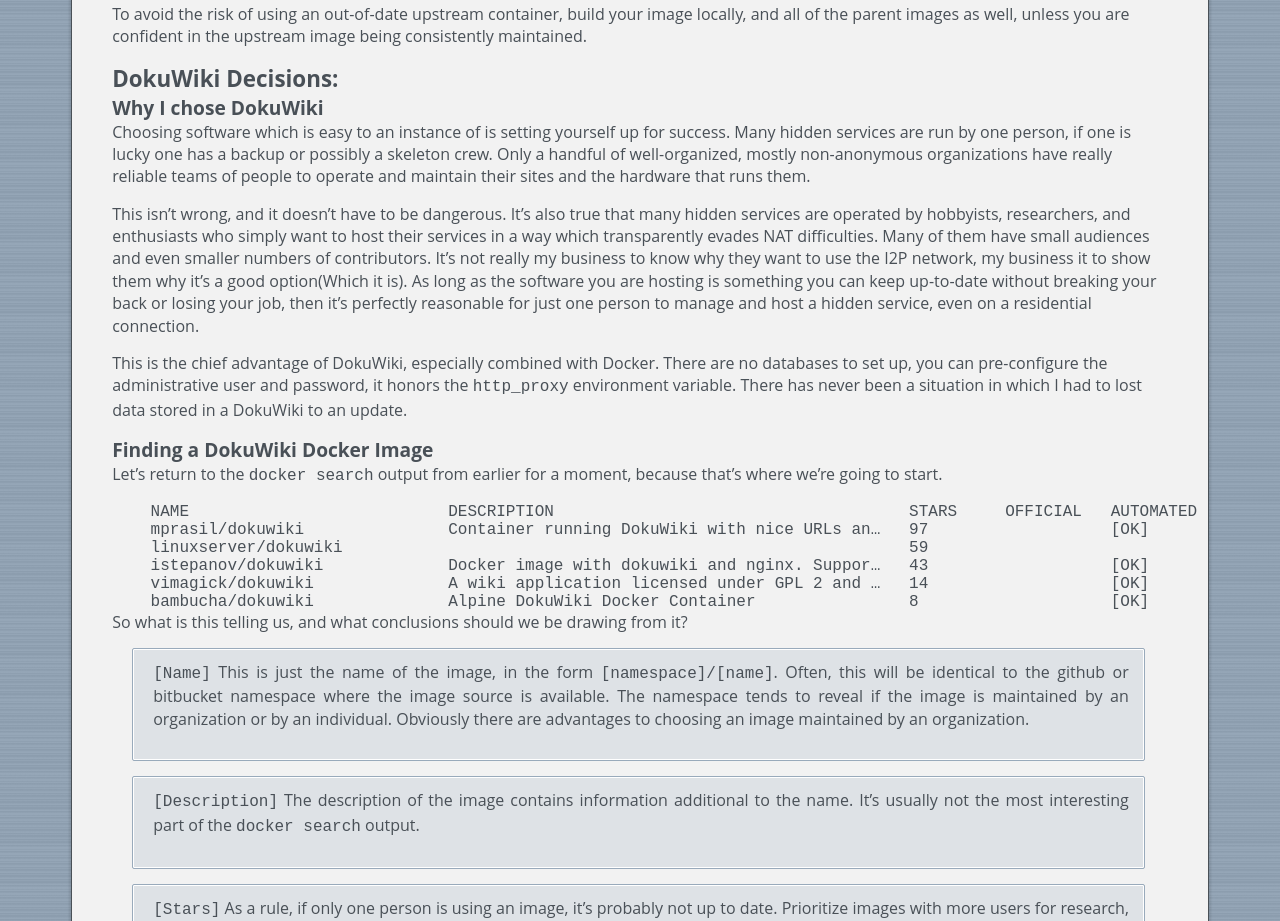
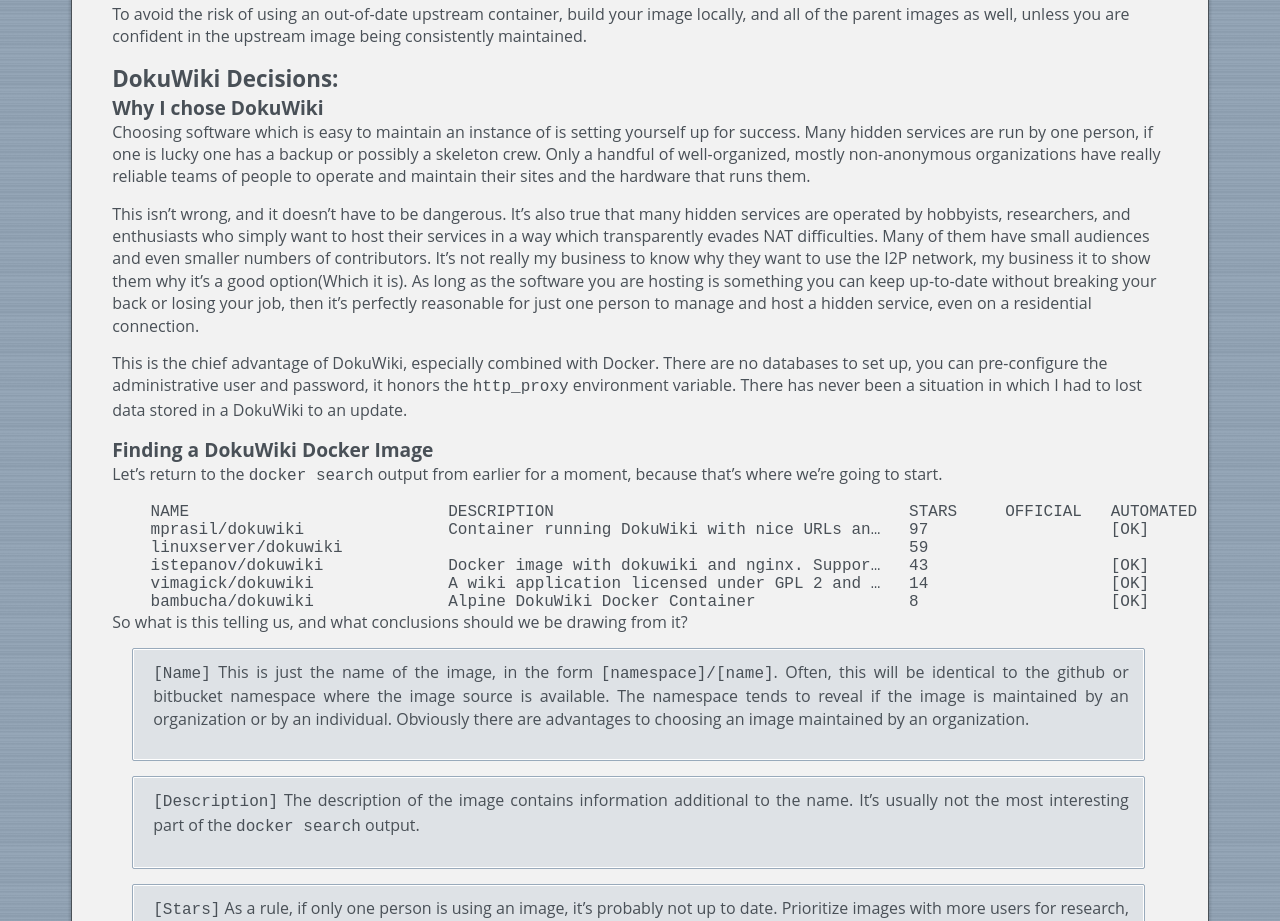
Before and after one commit to eyedeekay/Dokuwiki-over-I2P, a plain HTML site: page docs/index.html in a window 1280 px wide. Shown: the part 1640-2561 px from the top of the page. Drawn offline with Linux system fonts and the light colour scheme.

```diff
--- a/docs/index.html
+++ b/docs/index.html
@@ -40,7 +40,7 @@
 <p>To avoid the risk of using an out-of-date upstream container, build your image locally, and all of the parent images as well, unless you are confident in the upstream image being consistently maintained.</p>
 <h2 id="dokuwiki-decisions">DokuWiki Decisions:</h2>
 <h3 id="why-i-chose-dokuwiki">Why I chose DokuWiki</h3>
-<p>Choosing software which is easy to an instance of is setting yourself up for success. Many hidden services are run by one person, if one is lucky one has a backup or possibly a skeleton crew. Only a handful of well-organized, mostly non-anonymous organizations have really reliable teams of people to operate and maintain their sites and the hardware that runs them.</p>
+<p>Choosing software which is easy to maintain an instance of is setting yourself up for success. Many hidden services are run by one person, if one is lucky one has a backup or possibly a skeleton crew. Only a handful of well-organized, mostly non-anonymous organizations have really reliable teams of people to operate and maintain their sites and the hardware that runs them.</p>
 <p>This isn’t wrong, and it doesn’t have to be dangerous. It’s also true that many hidden services are operated by hobbyists, researchers, and enthusiasts who simply want to host their services in a way which transparently evades NAT difficulties. Many of them have small audiences and even smaller numbers of contributors. It’s not really my business to know why they want to use the I2P network, my business it to show them why it’s a good option(Which it is). As long as the software you are hosting is something you can keep up-to-date without breaking your back or losing your job, then it’s perfectly reasonable for just one person to manage and host a hidden service, even on a residential connection.</p>
 <p>This is the chief advantage of DokuWiki, especially combined with Docker. There are no databases to set up, you can pre-configure the administrative user and password, it honors the <code>http_proxy</code> environment variable. There has never been a situation in which I had to lost data stored in a DokuWiki to an update.</p>
 <h3 id="finding-a-dokuwiki-docker-image">Finding a DokuWiki Docker Image</h3>
```
Also changed, not shown: index.html (+1 -1 lines), 2 other files.
